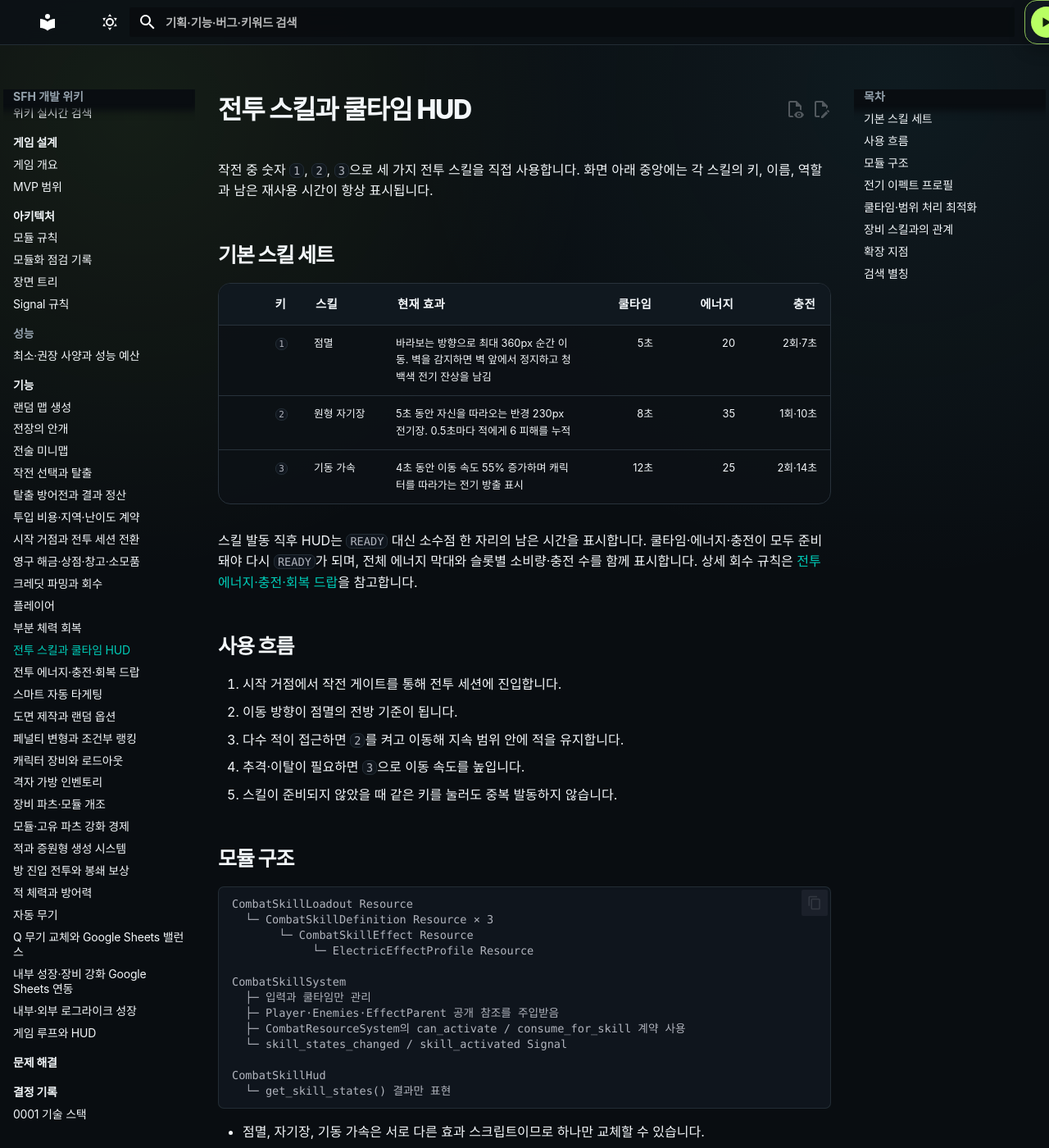
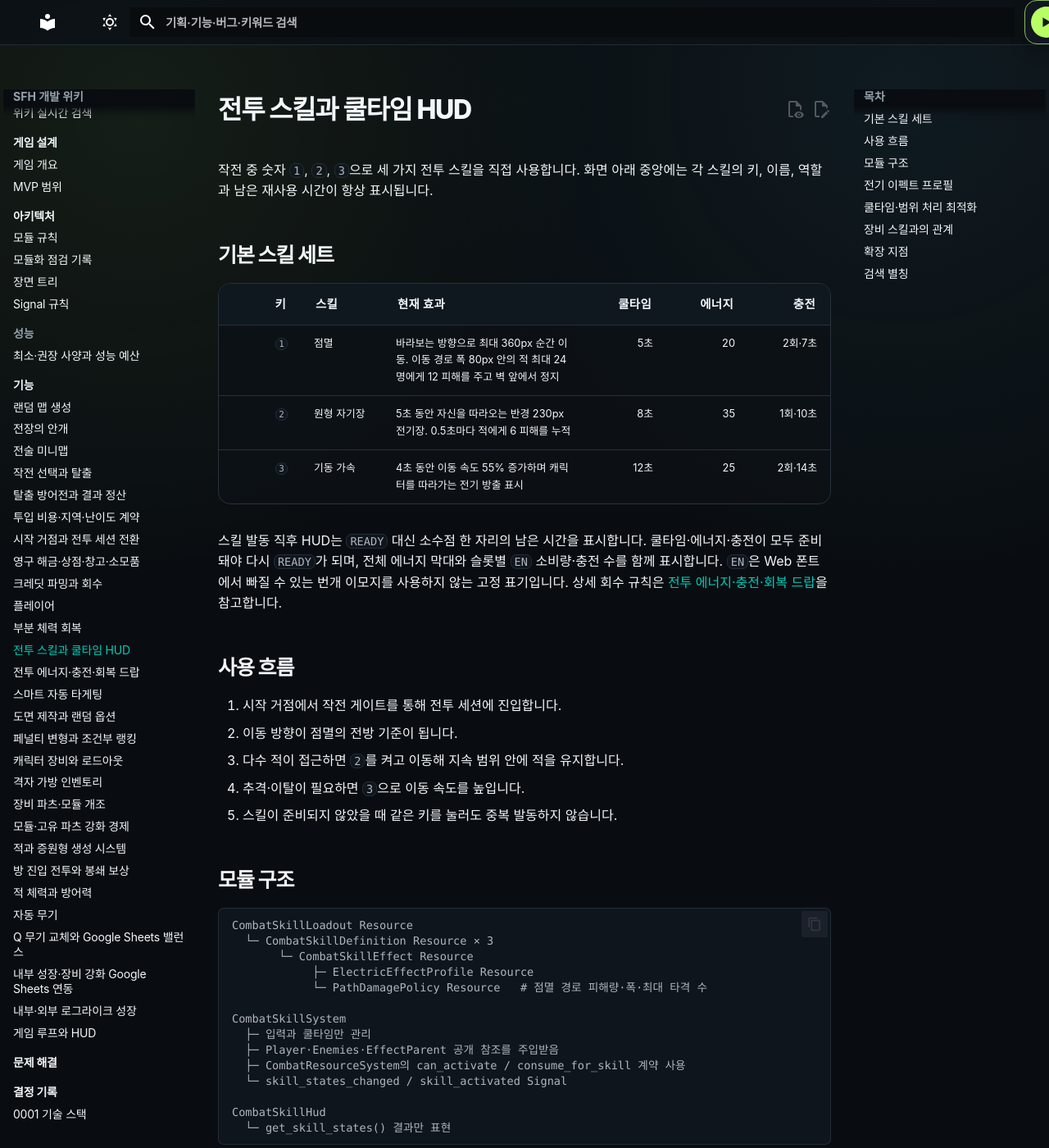
Before and after one commit to aedws/SFH, an MkDocs documentation site: the page built from docs/features/combat-skills.md, in a window 1280 px wide and 1400 px high. Shown: the whole window at 82% size. Built offline with MkDocs 1.6.1 and Material for MkDocs 9.7.7, drawn with Linux system fonts in a browser that asks for light colours; comment, search, counter and statistics services are not loaded; some of the changed text lies outside the part shown.

Commit message:
feat: add blink path damage and fix web glyph

````diff
--- a/docs/features/combat-skills.md
+++ b/docs/features/combat-skills.md
@@ -19,11 +19,11 @@ tags:
 
 | 키 | 스킬 | 현재 효과 | 쿨타임 | 에너지 | 충전 |
 |---:|---|---|---:|---:|---:|
-| `1` | 점멸 | 바라보는 방향으로 최대 360px 순간 이동. 벽을 감지하면 벽 앞에서 정지하고 청백색 전기 잔상을 남김 | 5초 | 20 | 2회·7초 |
+| `1` | 점멸 | 바라보는 방향으로 최대 360px 순간 이동. 이동 경로 폭 80px 안의 적 최대 24명에게 12 피해를 주고 벽 앞에서 정지 | 5초 | 20 | 2회·7초 |
 | `2` | 원형 자기장 | 5초 동안 자신을 따라오는 반경 230px 전기장. 0.5초마다 적에게 6 피해를 누적 | 8초 | 35 | 1회·10초 |
 | `3` | 기동 가속 | 4초 동안 이동 속도 55% 증가하며 캐릭터를 따라가는 전기 방출 표시 | 12초 | 25 | 2회·14초 |
 
-스킬 발동 직후 HUD는 `READY` 대신 소수점 한 자리의 남은 시간을 표시합니다. 쿨타임·에너지·충전이 모두 준비돼야 다시 `READY`가 되며, 전체 에너지 막대와 슬롯별 소비량·충전 수를 함께 표시합니다. 상세 회수 규칙은 [전투 에너지·충전·회복 드랍](combat-resources.md)을 참고합니다.
+스킬 발동 직후 HUD는 `READY` 대신 소수점 한 자리의 남은 시간을 표시합니다. 쿨타임·에너지·충전이 모두 준비돼야 다시 `READY`가 되며, 전체 에너지 막대와 슬롯별 `EN` 소비량·충전 수를 함께 표시합니다. `EN`은 Web 폰트에서 빠질 수 있는 번개 이모지를 사용하지 않는 고정 표기입니다. 상세 회수 규칙은 [전투 에너지·충전·회복 드랍](combat-resources.md)을 참고합니다.
 
 ## 사용 흐름
 
@@ -39,7 +39,8 @@ tags:
 CombatSkillLoadout Resource
   └─ CombatSkillDefinition Resource × 3
        └─ CombatSkillEffect Resource
-            └─ ElectricEffectProfile Resource
+            ├─ ElectricEffectProfile Resource
+            └─ PathDamagePolicy Resource   # 점멸 경로 피해량·폭·최대 타격 수
 
 CombatSkillSystem
   ├─ 입력과 쿨타임만 관리
@@ -52,8 +53,9 @@ CombatSkillHud
 ```
 
 - 점멸, 자기장, 기동 가속은 서로 다른 효과 스크립트이므로 하나만 교체할 수 있습니다.
+- 점멸 경로 피해는 이동 효과가 직접 수치를 소유하지 않고 `PathDamagePolicy`를 주입받습니다. 정책을 제거하면 이동 전용 점멸로 돌아갑니다.
 - 수치와 키·이름·설명은 `.tres` 정의에서 변경합니다.
-- 범위 공격은 대상이 `take_damage()` 계약을 제공하는지만 확인합니다.
+- 경로·범위 공격은 대상이 `take_damage()` 계약을 제공하는지만 확인합니다.
 - 자기장 정의는 지속 시간·틱 간격·틱 피해만 주입하고, `PersistentMagneticField`가 추적과 누적 피해를 담당합니다.
 - 이동 가속은 플레이어의 기존 수정자 출처 계약을 사용하며 장비·런 버프 계산을 덮어쓰지 않습니다.
 - `combat_skills_enabled`를 끄면 실행기와 하단 HUD가 함께 설치되지 않으며 나머지 전투는 유지됩니다.
@@ -76,6 +78,7 @@ CombatSkillHud
 - 쿨타임 계산은 매 프레임 유지하되 HUD 상태 Signal은 최대 10Hz와 발동·준비 완료 순간에만 전송합니다.
 - 기동 가속 종료는 매 프레임 감소시키는 Node 대신 one-shot `Timer`가 처리합니다.
 - 자기장은 0.5초 피해 틱에서만 `get_children()` 임시 배열 없이 컨테이너 인덱스로 대상을 순회합니다.
+- 점멸 경로 판정은 발동 순간에만 수행하고 정책의 최대 타격 수 24에서 중단합니다.
 - 대형 작전 프레임·Node·이펙트 예산은 [최소·권장 사양과 성능 예산](../performance/minimum-requirements.md)에서 별도로 검증합니다.
 
 ## 장비 스킬과의 관계
@@ -92,4 +95,4 @@ CombatSkillHud
 
 ## 검색 별칭
 
-1번 스킬, 2번 스킬, 3번 스킬, 블링크, 자기장, 장판, 범위딜, 이속 버프, 전기 이펙트, 번개, 스킬 UI, 재사용 대기시간, 쿨타임 표시
+1번 스킬, 2번 스킬, 3번 스킬, 블링크, 점멸 피해, 점멸 경로 공격, 이동기 공격, 자기장, 장판, 범위딜, 이속 버프, 전기 이펙트, 번개, EN, 이모지 깨짐, 스킬 UI, 재사용 대기시간, 쿨타임 표시
````
Also changed, not shown: docs/architecture/module-audit.md (+7 -6 lines), docs/development-status.md (+11 -5 lines), docs/index.md (+11 -5 lines), 5 other files.
